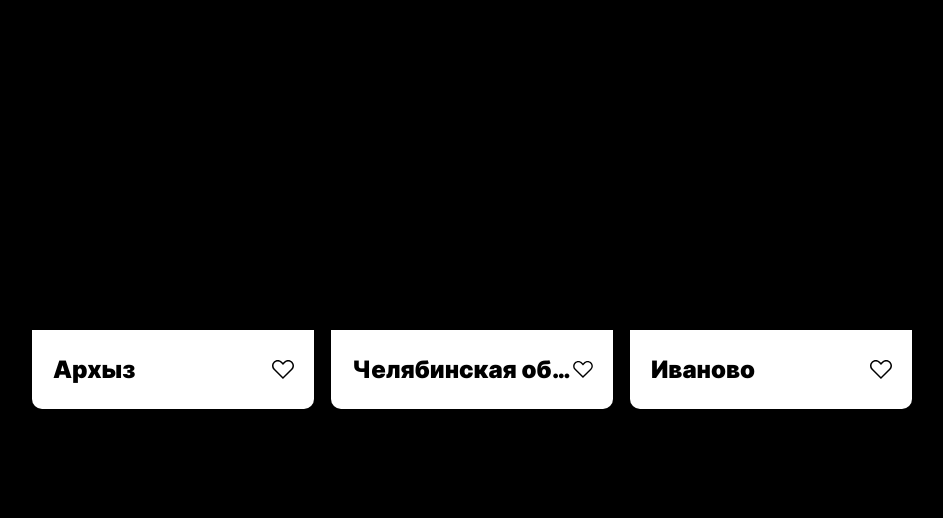
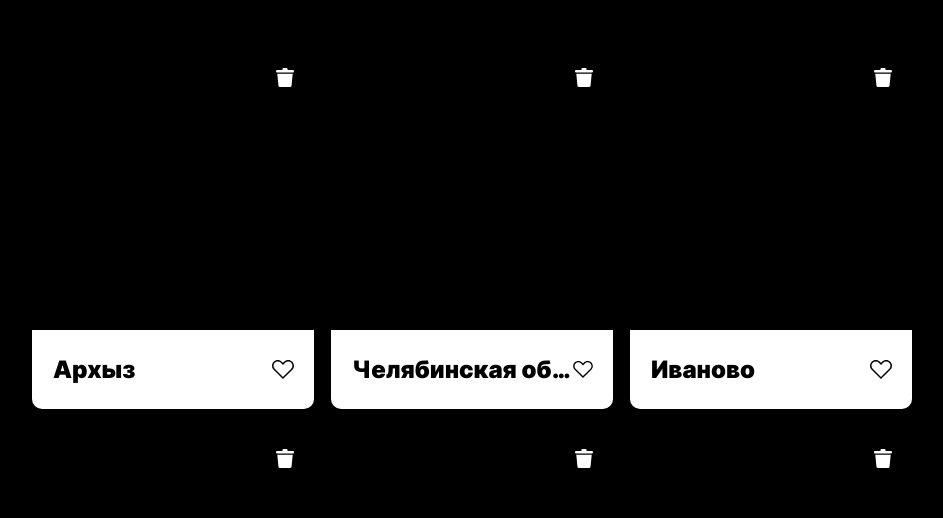
Before and after one commit to insomniac-bear/mesto-project, a plain HTML site: page index.html in a window 1280 px wide. Shown: the part 282-800 px from the top of the page, without its empty margins (168-1111 px from the left). Drawn offline with Linux system fonts and the light colour scheme.

Commit message:
Реализовал функционал удаления фото

```diff
--- /dev/null
+++ b/blocks/photo/__delete-button/photo__delete-button.css
@@ -0,0 +1,19 @@
+.photo__delete-button {
+  position: absolute;
+  display: block;
+  width: 18px;
+  height: 19px;
+  top: 20px;
+  right: 20px;
+  border: none;
+  background-color: initial;
+  background-image: url(../../../images/icon-trash.svg);
+  background-repeat: no-repeat;
+  background-size: contain;
+  background-position: center;
+  transition: opacity .3s ease;
+}
+
+.photo__delete-button:hover {
+  opacity: .6;
+}
--- a/blocks/photo/photo.css
+++ b/blocks/photo/photo.css
@@ -1,4 +1,5 @@
 .photo {
+  position: relative;
   margin: 0;
   padding: 0;
   min-width: 282px;
--- a/index.html
+++ b/index.html
@@ -84,6 +84,16 @@
       </div>
     </div>
   </div>
+  <template id="photo-template">
+    <article class="photo">
+      <div class="photo__image"></div>
+      <div class="photo__description">
+        <h2 class="photo__description-text"></h2>
+        <button class="photo__reaction" aria-label="Нравится"></button>
+      </div>
+      <button class="photo__delete-button" aria-label="Удалить"></button>
+    </article>
+  </template>
   <script src="./script.js"></script>
 </body>
 </html>
--- a/pages/index.css
+++ b/pages/index.css
@@ -25,6 +25,7 @@
 @import url(../blocks/photo/__description-text/photo__description-text.css);
 @import url(../blocks/photo/__reaction/photo__reaction.css);
 @import url(../blocks/photo/__reaction/_active/photo__reaction_active.css);
+@import url(../blocks/photo/__delete-button/photo__delete-button.css);
 /* --- Footer Block --- */
 @import url(../blocks/footer/footer.css);
 @import url(../blocks/footer/__copyright/footer__copyright.css);
--- a/script.js
+++ b/script.js
@@ -1,3 +1,6 @@
+/**
+ * Объявение служебных сущностей
+ */
 const initialCards = [
   {
     name: 'Архыз',
@@ -24,6 +27,10 @@ const initialCards = [
     link: 'https://pictures.s3.yandex.net/frontend-developer/cards-compressed/baikal.jpg'
   }
 ];
+const photoCardTemplate = document.querySelector('#photo-template').content;
+function openPopup (popupElement) {
+  popupElement.classList.add('popup_opened');
+};
 function closePopup (popupElement) {
   popupElement.classList.remove('popup_opened');
 };
@@ -39,7 +46,7 @@ const profileProfession = profile.querySelector('.profile__profession');
 const editProfileButton = profile.querySelector('.profile__button-edit');
 // Функция открытия попапа редактирования профиля
 function openEditProfilePopup () {
-  editProfilePopup.classList.add('popup_opened');
+  openPopup(editProfilePopup);
   // Выбираем управляющие элементы попапа
   const closeProfileButton = editProfilePopup.querySelector('.popup__close-button_place_edit-profile');
   const editProfileForm = editProfilePopup.querySelector('.form_type_edit-profile');
@@ -69,30 +76,27 @@ function addReactionListener (button) {
   button.addEventListener('click', function () {
     button.classList.toggle('photo__reaction_active');
   });
-}
+};
+/**
+ * Реализация функционала удаления карточки
+ */
+function deleteCard (evt) {
+  const deleteButton = evt.target;
+  const cardItem = deleteButton.closest('.photo');
+  cardItem.remove();
+};
 /**
  * Реализация функционала наполнения страницы стартовыми
  * карточками
  */
 const photosContainer = document.querySelector('.photos');
 function createCardElement (imageLink, imageName) {
-  const photoElement = document.createElement('article');
-  photoElement.classList.add('photo');
-  const imageElement =document.createElement('div');
-  imageElement.classList.add('photo__image');
-  imageElement.style = `background-image: url(${imageLink})`;
-  const descriptionElement = document.createElement('div');
-  descriptionElement.classList.add('photo__description');
-  const descriptionTextElement = document.createElement('h2');
-  descriptionTextElement.classList.add('photo__description-text');
-  descriptionTextElement.textContent = imageName;
-  const buttonReaction = document.createElement('button');
-  buttonReaction.classList.add('photo__reaction');
-  buttonReaction.ariaLabel = 'Нравится';
-  addReactionListener(buttonReaction);
-  descriptionElement.append(descriptionTextElement, buttonReaction);
-  photoElement.append(imageElement, descriptionElement);
-  return photoElement;
+  const photoCard = photoCardTemplate.cloneNode(true);
+  photoCard.querySelector('.photo__image').style = `background-image: url(${imageLink})`;
+  photoCard.querySelector('.photo__description-text').textContent = imageName;
+  addReactionListener(photoCard.querySelector('.photo__reaction'));
+  photoCard.querySelector('.photo__delete-button').addEventListener('click', deleteCard);
+  return photoCard;
 }
 for (let i = 0; i < initialCards.length; i++) {
   const card = createCardElement(initialCards[i].link, initialCards[i].name);
@@ -125,6 +129,6 @@ function openAddNewCardPopup () {
     closePopup(addNewCardPopup)
   }, {once: true});
 
-  addNewCardPopup.classList.add('popup_opened');
+  openPopup(addNewCardPopup);
 };
 addNewCardButton.addEventListener('click', openAddNewCardPopup);
```
Also changed, not shown: images/icon-trash.svg (added).
